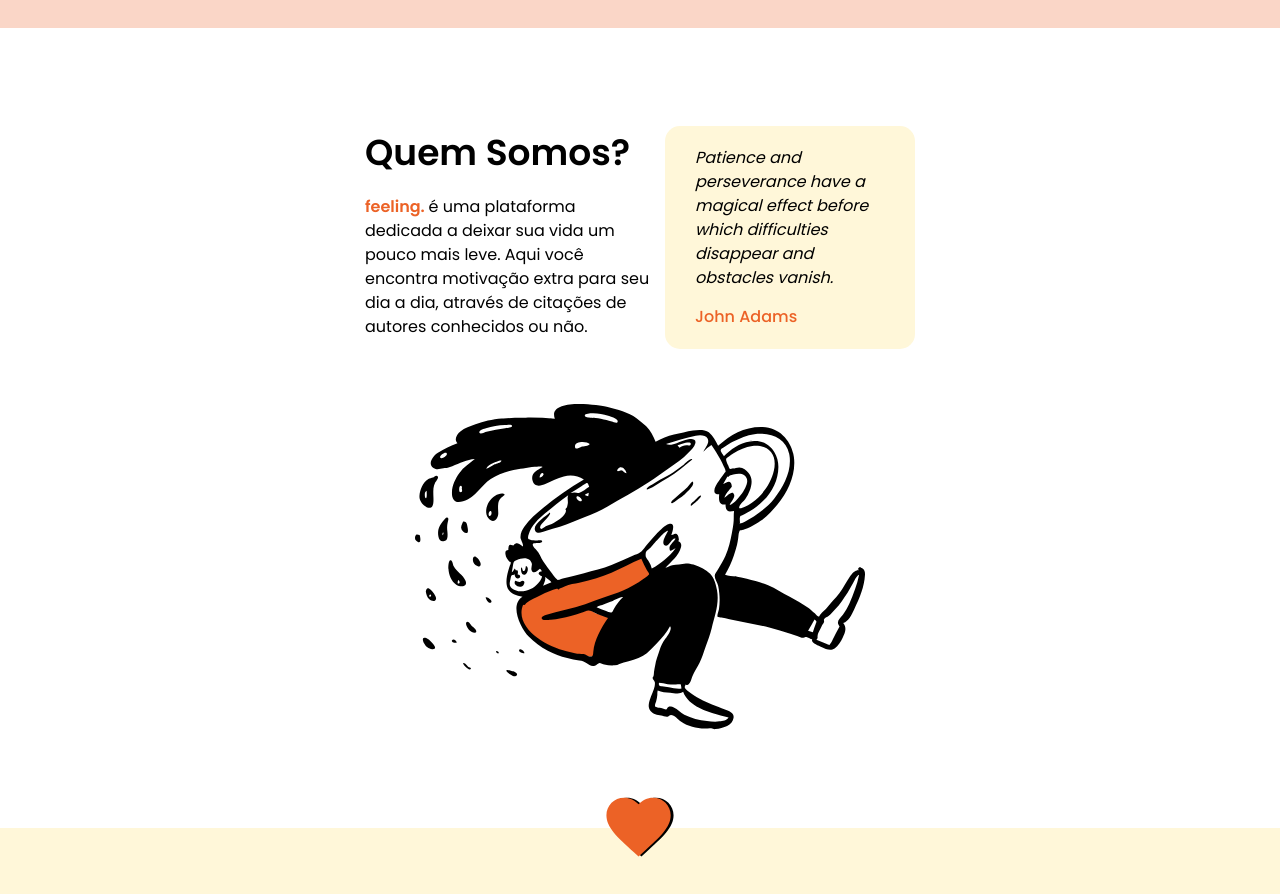
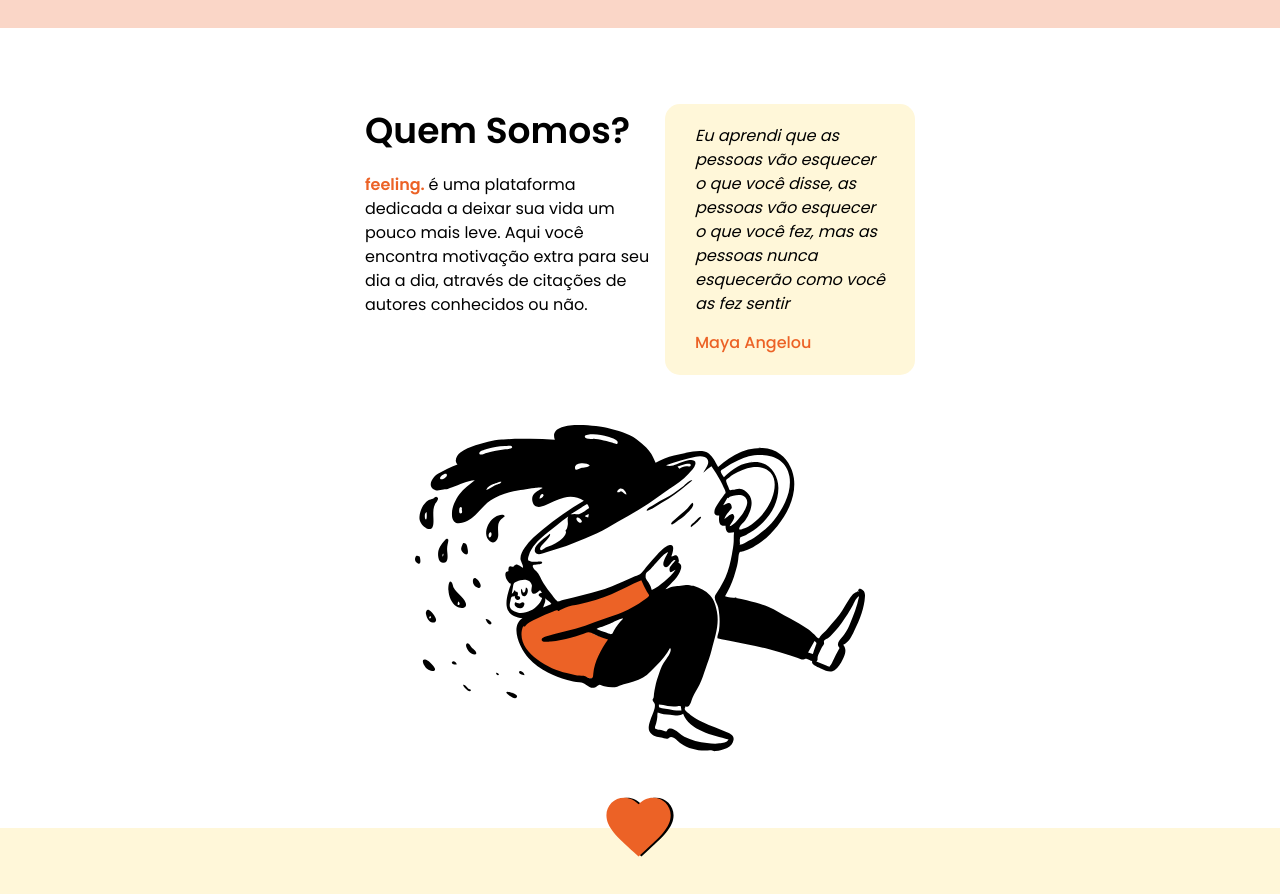
Before and after one commit to danielmsatiro/feeling., a React (Create React App) app: page / in a window 1280 px wide. Shown: the part 1580-2474 px from the top of the page. Built offline with nearby package versions, Linux system fonts and the light colour scheme; no server answers.

Commit message:
fix: home frase

```diff
--- a/src/pages/Home/HomeAbout.jsx
+++ b/src/pages/Home/HomeAbout.jsx
@@ -61,11 +61,12 @@ export const HomeAbout = () => {
             borderRadius="15px"
           >
             <Text mb="15px" fontStyle="italic">
-              Patience and perseverance have a magical effect before which
-              difficulties disappear and obstacles vanish.
+              Eu aprendi que as pessoas vão esquecer o que você disse,
+              as pessoas vão esquecer o que você fez,
+              mas as pessoas nunca esquecerão como você as fez sentir
             </Text>
             <Text color="orange.500" fontWeight="medium">
-              John Adams
+              Maya Angelou
             </Text>
           </Flex>
         </Flex>
```
